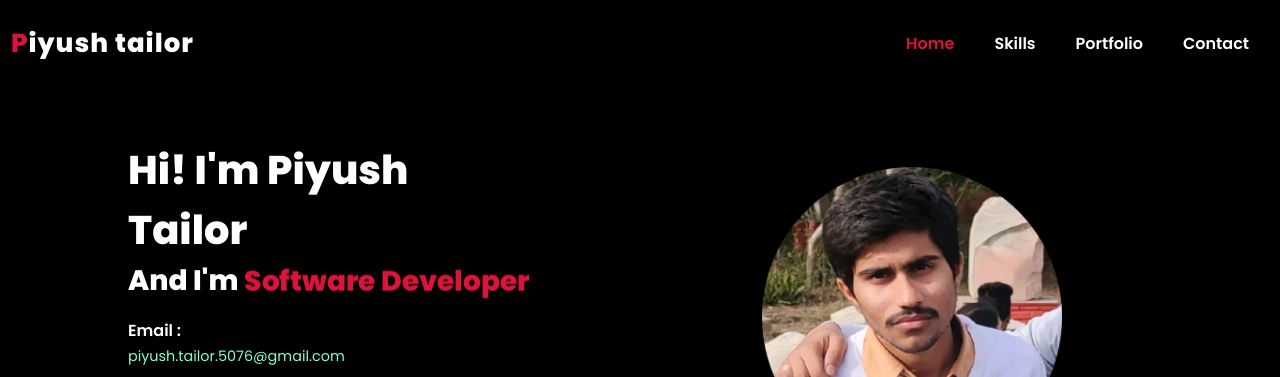
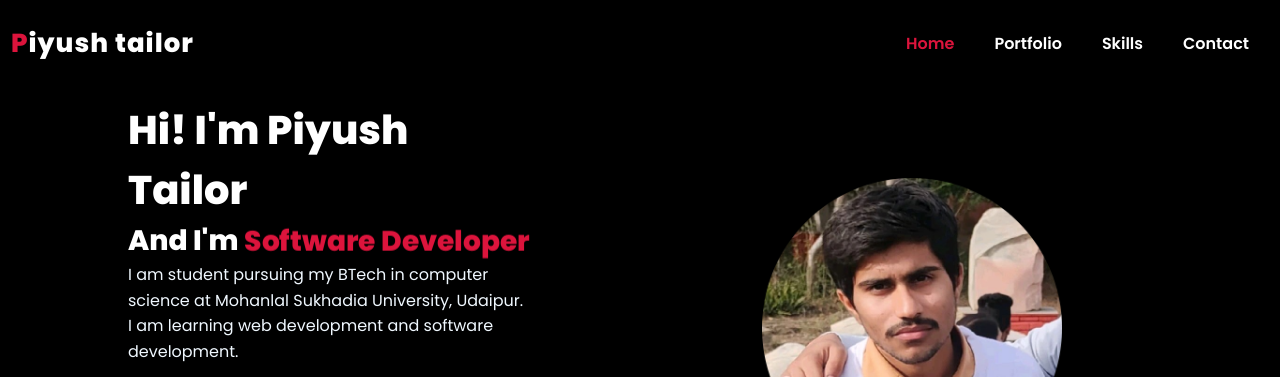
Before and after one commit to animenzo/myportfolio, a plain HTML site: page index.html in a window 1280 px wide. Shown: the top 377 px of the page. Drawn offline with nearby package versions, Linux system fonts and the light colour scheme.

Commit message:
Update index.html

```diff
--- a/index.html
+++ b/index.html
@@ -14,8 +14,9 @@
             <a href="#home" style="--i:1">Home</a>
            <!--- <a href="#about" style="--i:2">About</a>-->
         <!--<a href="#services" style="--i:3">Services</a>-->
-            <a href="#skills" style="--i:4">Skills</a></li>
-            <a href="#portfolio" style="--i:5">Portfolio</a>
+        <a href="#portfolio" style="--i:5">Portfolio</a>
+
+        <a href="#skills" style="--i:4">Skills</a></li>
             <a href="#contact" style="--i:6">Contact</a>
         </ul>
         <div id="menu-icon" class="bx bx-menu"></div>
@@ -33,7 +34,8 @@
                 </h3>
             </div>
             <p>
-
+                I am student pursuing my BTech in computer science at Mohanlal Sukhadia University, Udaipur.
+                I am learning web development and software development.
             </p>
 
                 <div class="info-box">
@@ -142,7 +144,7 @@
         About Me
     </h2>
     <p>I am student pursuing my BTech in computer science at Mohanlal Sukhadia University, Udaipur.
-        I am learning web development.
+        I am learning web development and software development.
     </p>
 
 </div>
```
